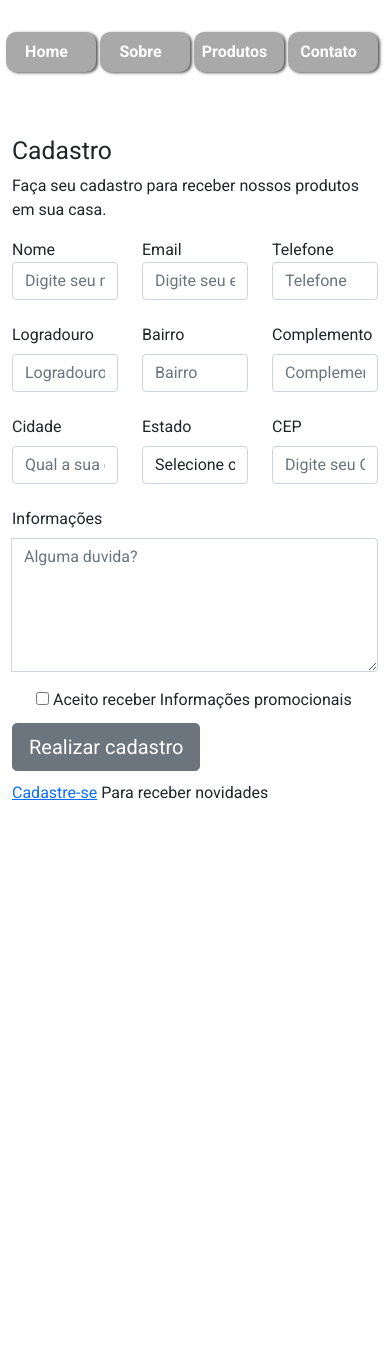
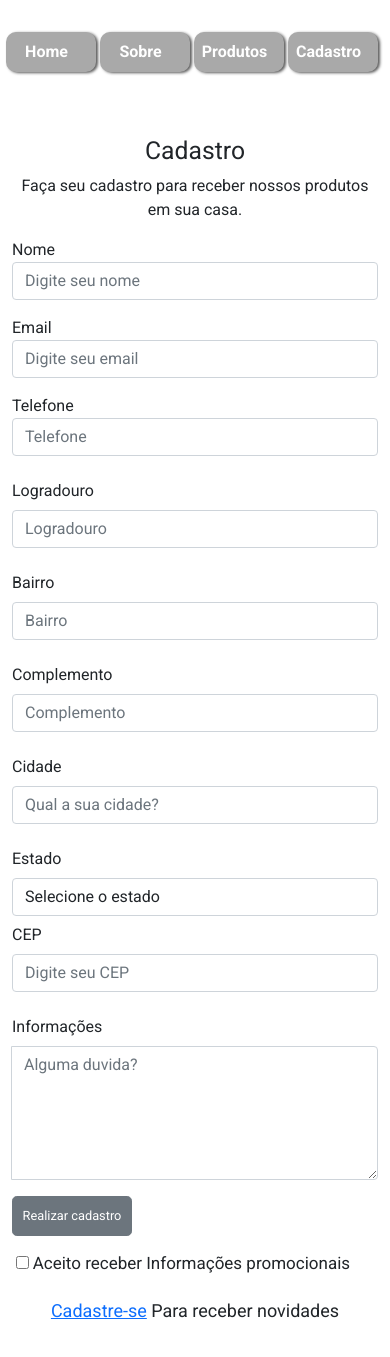
Before and after one commit to viniborges99/ebac-front-end, a plain HTML site: page bootstrap/projeto/cadastro.html in a window 390 px wide. Shown: the part 93-1450 px from the top of the page. Before the commit the page ends 978 px from the top, so only its background shows below. Drawn offline with Linux system fonts and the light colour scheme.

Commit message:
ajustes
ajustes no cadastro

```diff
--- a/bootstrap/projeto/cadastro.html
+++ b/bootstrap/projeto/cadastro.html
@@ -27,7 +27,7 @@
                         <li class="nav-item"><a class="nav-link active " href="./index.html">Home</a></li>
                         <li class="nav-item"><a class="nav-link" href="./index.html #sobre">Sobre</a></li>
                         <li class="nav-item"><a class="nav-link" href="produtos.html">Produtos</a></li>
-                        <li class="nav-item"><a class="nav-link" href="cadastro.html">Contato</a></li>
+                        <li class="nav-item"><a class="nav-link" href="cadastro.html">Cadastro</a></li>
 
                     </ul>
                 </div>
@@ -40,21 +40,21 @@
         <div class="container">
             <div class="row">
                 <div class="col-md-12 col-sm-12">
-                    <h2>Cadastro</h2>
-                    <p>Faça seu cadastro para receber nossos produtos em sua casa.</p>
+                    <h2 class="cadastro">Cadastro</h2>
+                    <p class="p-cadastro">Faça seu cadastro para receber nossos produtos em sua casa.</p>
                 </div>
             </div>
 
             <form class="form">
                 <div class="row"><!--input de nome-->
-                    <div class="col">
+                    <div class="col-sm-12 col-md-4">
                         <label for="nome">Nome</label>
                         <div class="input-group">
                             <input class="form-control" type="text" name="nome" placeholder="Digite seu nome" required>
                         </div>
 
                     </div>
-                    <div class="col"><!--input de email-->
+                    <div class="col-sm-12 col-md-4"><!--input de email-->
                         <label for="email">Email</label>
                         <div class="input-group">
                             <input class="form-control" id="email" type="text" name="email"
@@ -62,7 +62,7 @@
                         </div>
 
                     </div>
-                        <div class="col"><!--input telefone-->
+                        <div class="col-sm-12 col-md-4"><!--input telefone-->
                             <label for="telefone">Telefone</label>
                             <div class="input-group">
                                 <input type="tel" class="form-control" name="telefone" id="telefone" placeholder="Telefone" required>
@@ -71,28 +71,28 @@
                 </div>
 
                 <div class="row"><!--input de endereço-->
-                    <div class="col">
+                    <div class="col-sm-12 col-md-4">
                         <label for="logradouro" class="col-form-label">Logradouro</label>
                         <input type="text" id="logradouro" class="form-control" placeholder="Logradouro" required>
                     </div>
-                    <div class="col">
+                    <div class="col-sm-12 col-md-4">
                         <label for="bairro" class="col-form-label">Bairro</label>
                         <input type="text" id="bairro" class="form-control" placeholder="Bairro" required>
                     </div>
-                    <div class="col">
+                    <div class="col-sm-12 col-md-4">
                         <label for="complemento" class="col-form-label">Complemento</label>
                         <input type="text" id="complemento" class="form-control" placeholder="Complemento" >
                     </div>
                 </div>
 
                 <div class="row"><!--input de cidade-->
-                    <div class="col">
+                    <div class="col-sm-12 col-md-4">
                         <label for="cidade" class="col-form-label">Cidade</label>
                         <input type="text" name="cidade" id="cidade" class="form-control"
                             placeholder="Qual a sua cidade?" required>
                     </div>
 
-                    <div class="col"><!-- input de estado-->
+                    <div class="col-sm-12 col-md-4"><!-- input de estado-->
                         <label for="estado" class="col-form-label">Estado</label>
                         <select name="estado" id="estado" class="form-control" required>
                             <option value="">Selecione o estado</option>
@@ -102,7 +102,7 @@
                         </select>
                     </div>
 
-                    <div class="col"><!--input de CEP-->
+                    <div class="col-sm-12 col-md-4"><!--input de CEP-->
                         <label for="cep" class="col-form-label">CEP</label>
                         <input type="text" name="cepo" id="cep" class="form-control" placeholder="Digite seu CEP">
                     </div>
@@ -119,6 +119,7 @@
 
                     </div>
                 </div>
+                <button type="submit" class="btn btn-lg btn-secondary">Realizar cadastro</button>
 
                 <div class="row"><!--input de checkbox-->
                     <div class="col">
@@ -129,7 +130,6 @@
                     </div>
                 </div>
 
-                <button type="submit" class="btn btn-lg btn-secondary">Realizar cadastro</button>
             </form>
             <p id="cadastre"> <a  href="#cadastro" data-bs-toggle="modal" data-bs-target="#modal-1"> Cadastre-se</a> Para receber novidades  </p>
 
--- a/bootstrap/projeto/css-style/style.css
+++ b/bootstrap/projeto/css-style/style.css
@@ -45,11 +45,39 @@ input, textarea{
 #destaque{
     border-radius: 5px;
 }
+.form-check{
+    margin-left: -22px;
+    margin-top: 15px;
+}
+#cadastre{
+    text-align: center;
+    font-size: 18px;
+}
 .mercadoria{
     text-align: center;
     font-size: 50px;
     font-weight: 700;
 
+}
+.btn-group-lg>.btn, .btn-lg {
+    padding: 0.6rem ;
+    font-size: 0.8rem;
+    border-radius: 0.3rem;
+
+}
+.sobre{
+    text-align: center;
+}
+.cadastro{
+    text-align: center;
+}
+.p-cadastro{
+    text-align: center;
+}
+@media(max-width:1199px){
+    .carousel-item{
+        margin-top: 100px;
+    }
 }
 
 @media(max-width:991px){
@@ -81,6 +109,18 @@ input, textarea{
         float: left;
         margin: 8px;
     }
+    .col-md-5{
+        width: 100%;
+
+    }
+    .col-md-7{
+        width: 100%;
+
+    }
+    #p-sobre{
+        text-align: justify;
+
+    }
 }
 @media(max-width:553px){
     .card {
@@ -94,6 +134,9 @@ input, textarea{
         width: 100%;
         float: left;
         margin: 5px;
+    }
+    .form-check{
+        font-size: 22px;
     }
 }
 @media( max-width:425px){
@@ -117,6 +160,9 @@ input, textarea{
         float: left;
         margin: 5px;
     }
+    .form-check{
+        font-size: 17px;
+    }
 }
 
 @media(max-width:320px){
@@ -138,5 +184,8 @@ input, textarea{
     .nav-item{
         margin-left: -4px;
     }
+    .form-check{
+        font-size: 14px;
+    }
 
 }
```
Also changed, not shown: bootstrap/projeto/componentes.html (+1 -1 lines), bootstrap/projeto/index.html (+3 -3 lines), bootstrap/projeto/produtos.html (+4 -4 lines).
